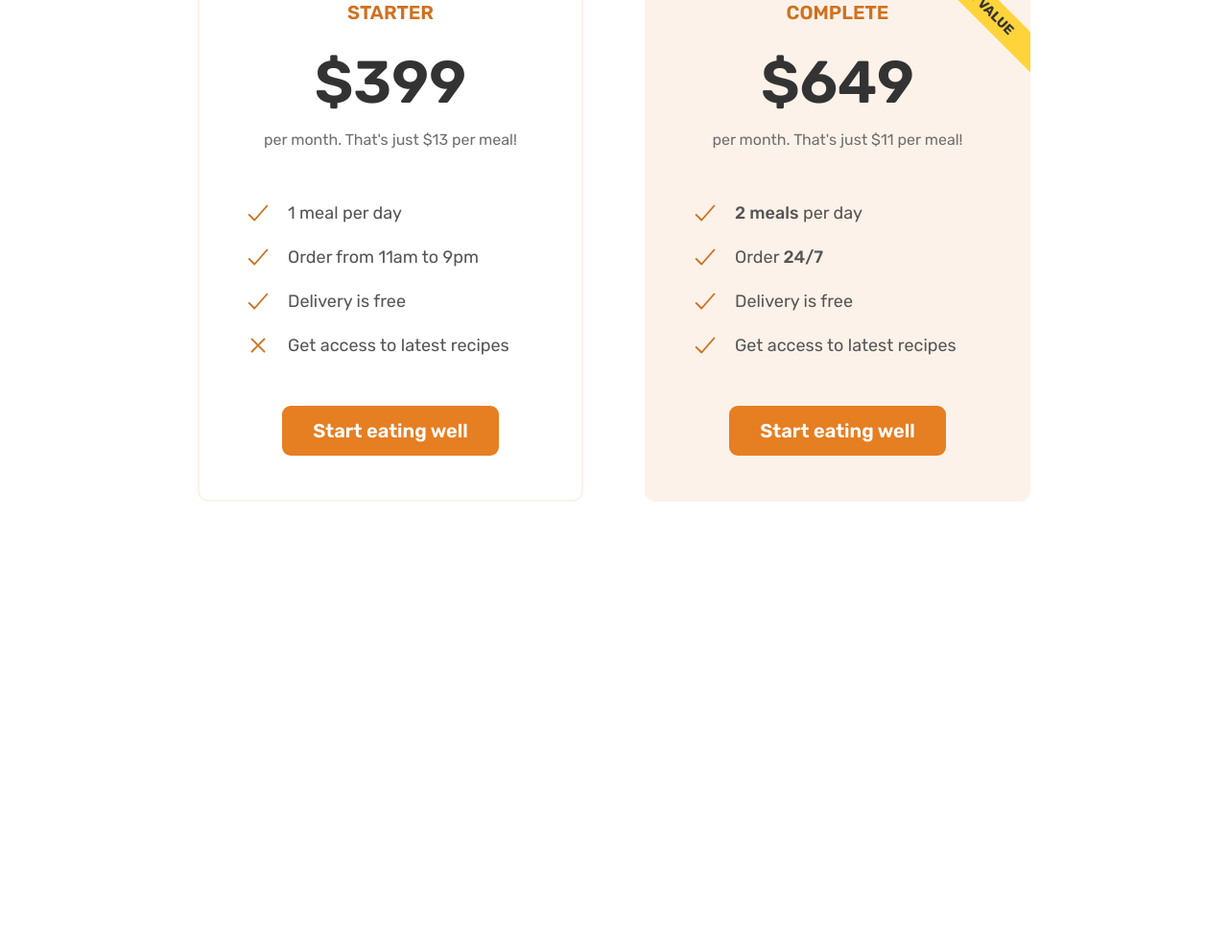
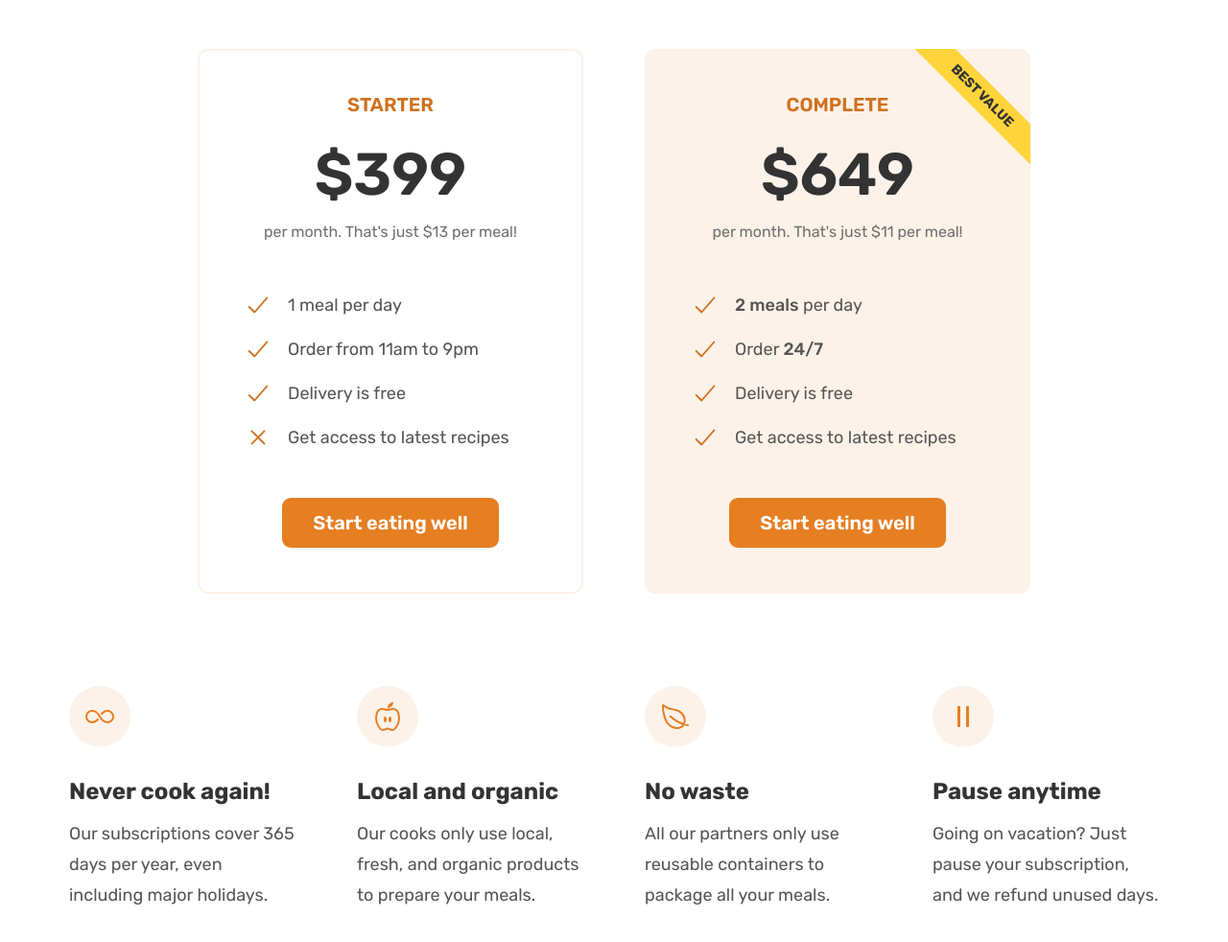
Before and after one commit to Armin-Fullstack/Omniburger, a plain HTML site: page index.html in a window 1280 px wide. Shown: the part 4996-5978 px from the top of the page at 96% size. Before the commit the page ends 5615 px from the top, so only its background shows below. Drawn offline with nearby package versions, Linux system fonts and the light colour scheme.

Commit message:
feat: implemented Feature part

```diff
--- a/css/general.css
+++ b/css/general.css
@@ -67,7 +67,10 @@ body {
 .grid {
   display: grid;
   column-gap: 6.4rem;
-  row-gap: 9.6rem
+  row-gap: 9.6rem;
+}
+.grid:not(:last-child) {
+margin-bottom: 9.6rem;
 }
 .grid--2-cols {
   grid-template-columns: repeat(2 , 1fr);
--- a/css/style.css
+++ b/css/style.css
@@ -356,3 +356,22 @@ margin-bottom: 1.6rem;
   text-align: center;
   margin-top: 4.8rem;
 }
+.feature-icon {
+  color: #e67e22;
+  width: 3.2rem;
+  height: 3.2rem;
+  background-color: #fdf2e9;
+  margin-bottom: 3.2rem;
+  padding: 1.6rem;
+  border-radius: 50%;
+}
+.feature-title {
+  font-size: 2.4rem;
+  font-weight: 700;
+  color: #333;
+  margin-bottom: 1.6rem;
+}
+.feature-text {
+  font-size: 1.8rem;
+  line-height: 1.8;
+}
--- a/index.html
+++ b/index.html
@@ -273,6 +273,28 @@
           </div>
       </div>
     </div>
+      <div class="container grid grid--4-cols">
+        <div class="feature">
+          <ion-icon class="feature-icon" name="infinite-outline"></ion-icon>
+          <p class="feature-title">Never cook again!</p>
+          <p class="feature-text">Our subscriptions cover 365 days per year, even including major holidays.</p>
+        </div>
+        <div class="feature">
+          <ion-icon class="feature-icon" name="nutrition-outline"></ion-icon>
+          <p class="feature-title">Local and organic</p>
+          <p class="feature-text">Our cooks only use local, fresh, and organic products to prepare your meals.</p>
+        </div>
+        <div class="feature">
+          <ion-icon class="feature-icon" name="leaf-outline"></ion-icon>
+          <p class="feature-title">No waste</p>
+          <p class="feature-text">All our partners only use reusable containers to package all your meals.</p>
+        </div>
+        <div class="feature">
+          <ion-icon class="feature-icon" name="pause-outline"></ion-icon>
+          <p class="feature-title">Pause anytime</p>
+          <p class="feature-text">Going on vacation? Just pause your subscription, and we refund unused days.</p>
+        </div>
+      </div>
     </section>
 </main>
 </body>
```
